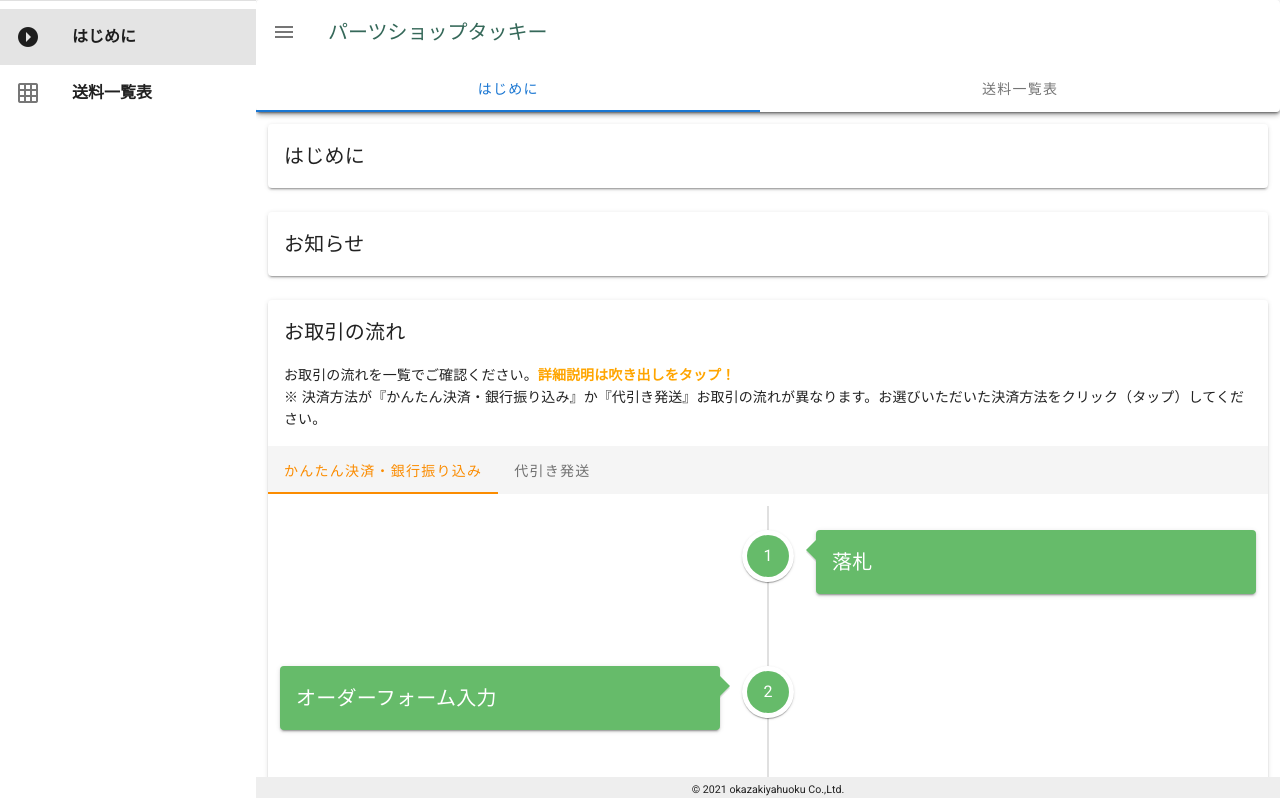
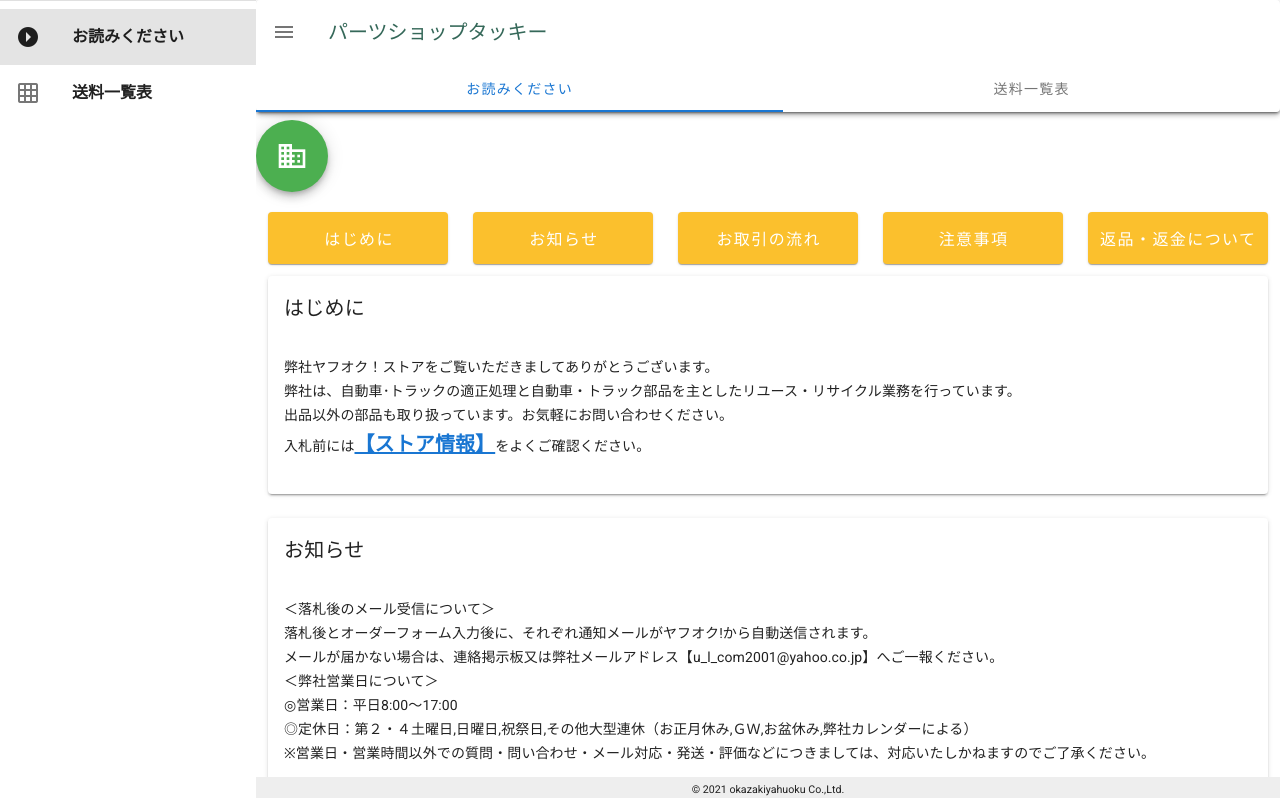
Before and after one commit to bonkun0903/yahuoku-site-vue, a Vue app: page /#/ in a window 1280 px wide. Shown: the top 798 px of the page. Built offline with nearby package versions, Linux system fonts and the light colour scheme; what vue-clipboard2 would draw is missing.

Commit message:
Edit FirstView and Add scroll nav button

```diff
--- a/src/App.vue
+++ b/src/App.vue
@@ -77,7 +77,7 @@
     tab: null,
     drawer: null,
     links: [
-      { name: 'はじめに', to: '/', icon: 'mdi-arrow-right-drop-circle' },
+      { name: 'お読みください', to: '/', icon: 'mdi-arrow-right-drop-circle' },
       { name: '送料一覧表', to: '/price_list', icon: 'mdi-grid' }
     ]
   }),
--- a/src/components/pages/FirstView.vue
+++ b/src/components/pages/FirstView.vue
@@ -1,17 +1,45 @@
 <template>
   <section class="first-view">
-    <v-container class="container--fluid">
+    <div class="my-2 pagetop">
+      <v-btn
+        color="success"
+        fab
+        x-large
+        dark
+        @click="scrollTop"
+      >
+        <v-icon>mdi-domain</v-icon>
+      </v-btn>
+    </div>
+    <v-container>
+      <v-row
+        class="pt-3"
+        align="center"
+        justify="space-around"
+      >
+        <v-btn
+          v-for="(item, i) in links"
+          :key=i
+          class="hidden-sm-and-down white--text yellow darken-2"
+          elevation="1"
+          x-large
+          v-scroll-to="item.linkTo"
+          style="width: 180px;"
+        >
+          {{ item.title }}
+        </v-btn>
+      </v-row>
       <v-row>
         <v-col>
           <v-card>
-            <v-card-title>はじめに</v-card-title>
+            <FirstMessageView/>
           </v-card>
         </v-col>
       </v-row>
       <v-row>
         <v-col>
           <v-card>
-            <v-card-title>お知らせ</v-card-title>
+            <NoticeView/>
           </v-card>
         </v-col>
       </v-row>
@@ -24,15 +52,15 @@
       </v-row>
       <v-row>
         <v-col>
-          <v-card style="height: 1000px">
-            <v-card-title>返品・返金について</v-card-title>
+          <v-card>
+            <ConsiderationsView/>
           </v-card>
         </v-col>
       </v-row>
       <v-row>
         <v-col>
           <v-card>
-            <v-card-title>注意事項</v-card-title>
+            <ReturnAndRefundView/>
           </v-card>
         </v-col>
       </v-row>
@@ -41,12 +69,53 @@
 </template>
 <script>
 import TradingFlowView from '../parts/TradingFlowView'
+import FirstMessageView from '../parts/FirstMessageView'
+import NoticeView from '../parts/NoticeView'
+import ConsiderationsView from '../parts/ConsiderationsView'
+import ReturnAndRefundView from '../parts/ReturnAndRefundView'
 
 export default {
   data: () => ({
+    links: [
+      {
+        title: 'はじめに',
+        linkTo: '#first-message-view'
+      },
+      {
+        title: 'お知らせ',
+        linkTo: '#notice-view'
+      },
+      {
+        title: 'お取引の流れ',
+        linkTo: '#trading-flow-view'
+      },
+      {
+        title: '注意事項',
+        linkTo: '#considerations-view'
+      },
+      {
+        title: '返品・返金について',
+        linkTo: '#return-and-refund-view'
+      }
+    ]
   }),
+  methods: {
+    scrollTop: function () {
+      window.scrollTo({
+        top: 0,
+        behavior: 'smooth'
+      })
+    }
+  },
   components: {
-    TradingFlowView
+    TradingFlowView,
+    FirstMessageView,
+    NoticeView,
+    ConsiderationsView,
+    ReturnAndRefundView
   }
 }
 </script>
+<style scoped>
+
+</style>
--- /dev/null
+++ b/src/components/parts/ConsiderationsView.vue
@@ -0,0 +1,23 @@
+<template>
+  <section id="considerations-view">
+     <v-card-title>注意事項</v-card-title>
+     <v-card-text>
+       <p>
+         ＜入札前に、必ず説明文をよくご確認ください＞<br>
+          72時間以上連絡がない場合は、落札者側の都合によるキャンセルと判断させていただきます。<br>
+          その際には、ヤフオク！のシステム上、自動的に悪い評価となります。<br>
+          この場合、評価は取り消すことができません。<br>
+          落札後、1週間以内にお振込みをお願いいたします。<br>
+          弊社出品商品は全て中古品です。<br>
+          消耗品等は全て保証外（おまけ）です。<br>
+          ジャンク品とは、完全な廃棄物と異なり、<br>
+          有用な部品を取り出して再利用できる又は、再利用できそうな見込みのあるものという意味です。<br>
+          動作未確認商品・部品取り商品と同様、完全にノークレーム・ノーリターンになります。<br>
+          お客様都合によるいかなる理由・場合においても、一切返品・返金できません。<br>
+          商品到着に合わせて自動車工場などで、修理をされるお客様へ、天候や交通事情によっても到着日が大幅に変わる場合がございます。<br>
+          余裕のある予定を組まれることをお勧めいたします。<br>
+          ページトップへ
+       </p>
+     </v-card-text>
+  </section>
+</template>
--- /dev/null
+++ b/src/components/parts/FirstMessageView.vue
@@ -0,0 +1,13 @@
+<template>
+  <section id="first-message-view">
+    <v-card-title>はじめに</v-card-title>
+    <v-card-text>
+      <p>
+        弊社ヤフオク！ストアをご覧いただきましてありがとうございます。<br>
+        弊社は、自動車･トラックの適正処理と自動車・トラック部品を主としたリユース・リサイクル業務を行っています。<br>
+        出品以外の部品も取り扱っています。お気軽にお問い合わせください。<br>
+        入札前には<a href="#">【ストア情報】</a>をよくご確認ください。
+      </p>
+    </v-card-text>
+  </section>
+</template>
--- /dev/null
+++ b/src/components/parts/NoticeView.vue
@@ -0,0 +1,16 @@
+<template>
+  <section id="notice-view">
+    <v-card-title>お知らせ</v-card-title>
+    <v-card-text>
+      <p>
+        ＜落札後のメール受信について＞<br>
+        落札後とオーダーフォーム入力後に、それぞれ通知メールがヤフオク!から自動送信されます。<br>
+        メールが届かない場合は、連絡掲示板又は弊社メールアドレス【u_l_com2001@yahoo.co.jp】へご一報ください。<br>
+        ＜弊社営業日について＞<br>
+        ◎営業日：平日8:00〜17:00<br>
+        ◎定休日：第２・４土曜日,日曜日,祝祭日,その他大型連休（お正月休み,ＧＷ,お盆休み,弊社カレンダーによる）<br>
+        ※営業日・営業時間以外での質問・問い合わせ・メール対応・発送・評価などにつきましては、対応いたしかねますのでご了承ください。
+      </p>
+    </v-card-text>
+  </section>
+</template>
--- /dev/null
+++ b/src/components/parts/ReturnAndRefundView.vue
@@ -0,0 +1,20 @@
+<template>
+  <section id="return-and-refund-view">
+    <v-card-title>返品・返金について</v-card-title>
+    <v-card-text>
+      <p>
+        ＜お客様都合による返品について＞<br>
+        お客様のご都合による返品は一切お受けできません。<br>
+        動作未確認・部品取り商品・ジャンク品と記載がある商品に関しても返品不可です。<br>
+        ＜弊社に原因のある際の返品について＞<br>
+        商品が壊れている（各商品の説明以外での故障）、初期動作不良、商品違いなど、当方に原因のある際には返品を承ります。 <br>
+        返品の際は商品の到着後７日以内に弊社までご連絡ください。電話・メールにて対応させていただきます。<br>
+        上記の返品の場合、先ず商品を返品していただいて、弊社で確認が取れましたら、商品代金と送料をお客様指定口座に返金させていただきます。<br>
+        ＜商品の装着・加工などで生じた費用について＞ <br>
+        商品の装着・加工などで生じた費用（工賃・手数料）や、振込手数料など、その他のご請求・お支払いにつきましては弊社では負担いたしませんので、予めご了承ください。<br>
+        ＜運送事故の場合＞<br>
+        運送事故の恐れがある場合は、箱・梱包材の保管の上、ご連絡ください。
+      </p>
+    </v-card-text>
+  </section>
+</template>
--- a/src/components/parts/TradingFlowView.vue
+++ b/src/components/parts/TradingFlowView.vue
@@ -1,5 +1,5 @@
 <template>
-  <section class="trading-flow-view">
+  <section id="trading-flow-view">
     <v-card-title >お取引の流れ</v-card-title>
     <v-card-text class="pb-0">
       お取引の流れを一覧でご確認ください。<strong style="color: orange;">詳細説明は吹き出しをタップ！</strong>
```
Also changed, not shown: src/components/pages/ConsiderationsView.vue (deleted), src/components/pages/NoticeView.vue (deleted), src/components/pages/ReturnAndRefundView.vue (deleted).
